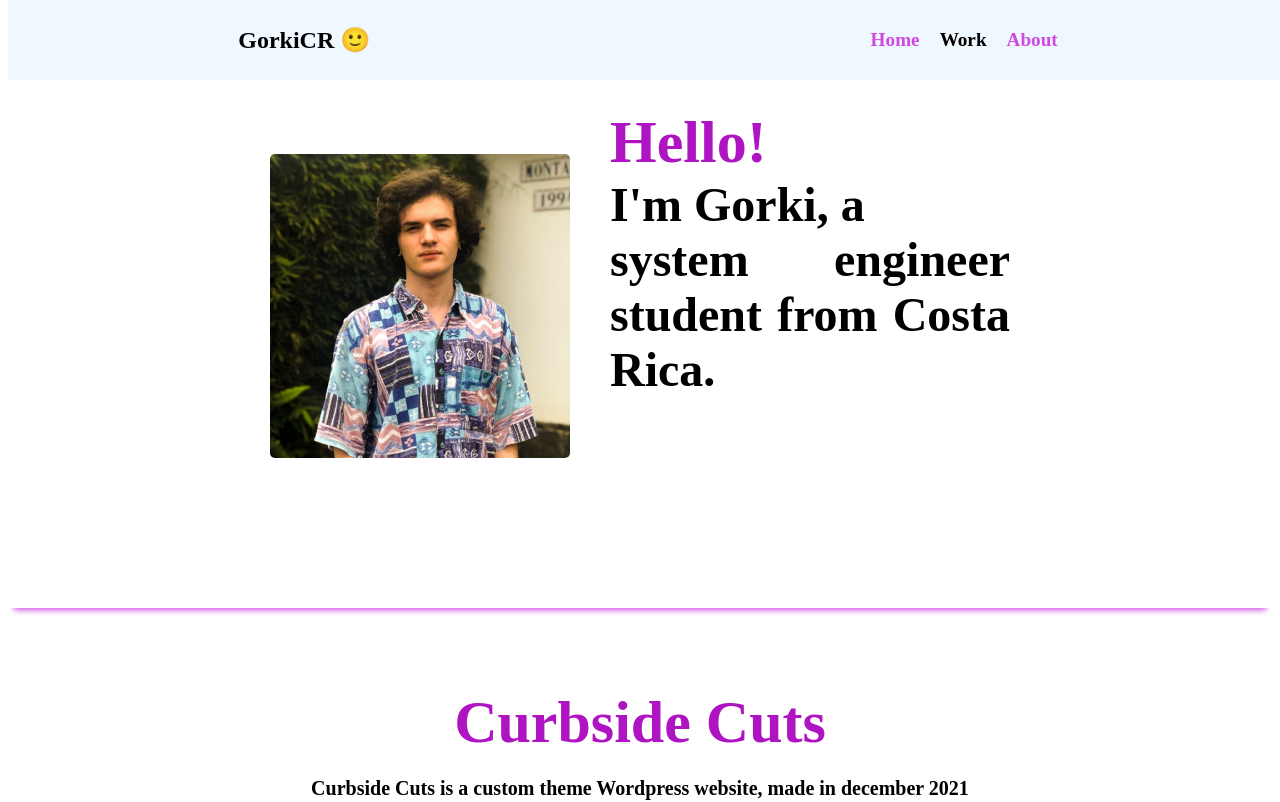
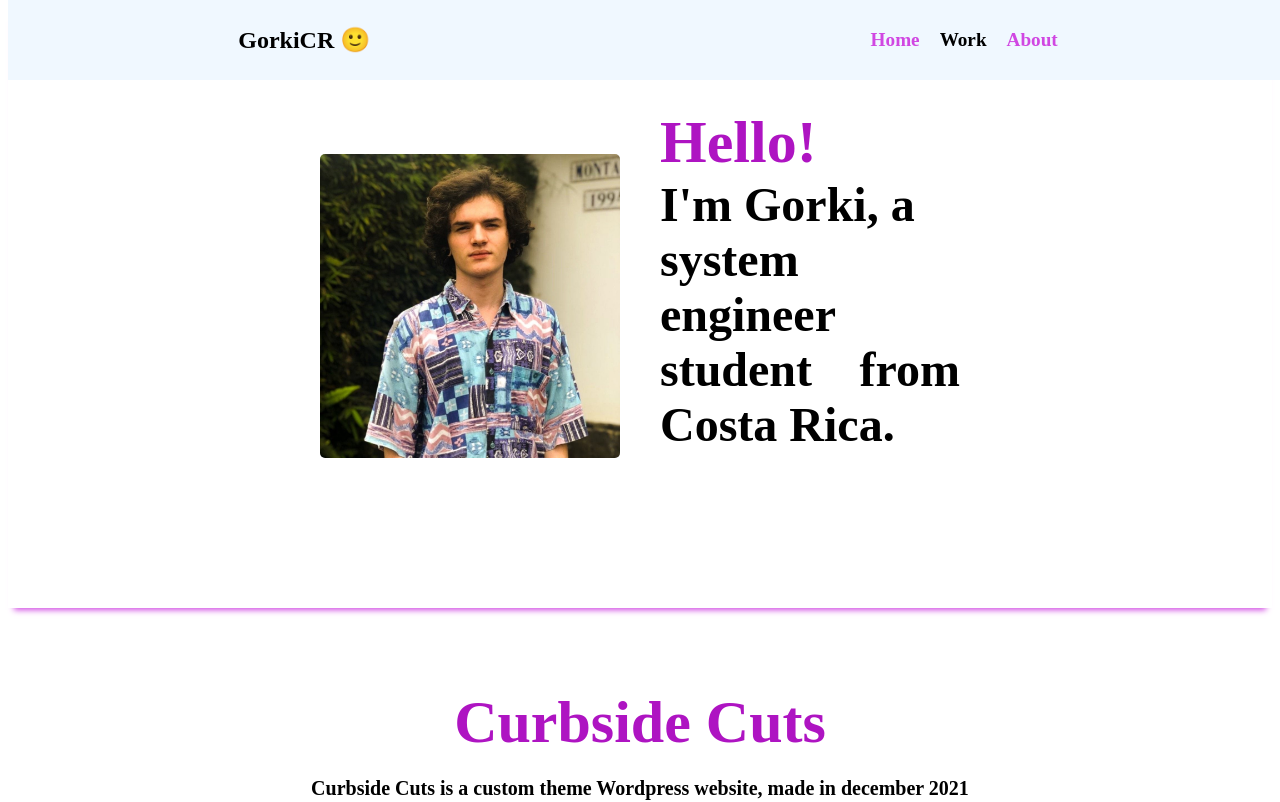
Before and after one commit to Gorkir6/port_folio, a React (Create React App) app: page / in a window 1280 px wide. Shown: the top 802 px of the page. Built offline with nearby package versions, Linux system fonts and the light colour scheme; the HTML template or start-up script is replaced by a standard one.

Commit message:
Justify fix

```diff
--- a/src/styles/App.css
+++ b/src/styles/App.css
@@ -90,7 +90,7 @@
   border-radius: 5px;
 }
 .hero_content{
-  width: 400px;
+  width: 300px;
   height: 400px;
   font-size: 48px;
   font-weight: bold;
@@ -249,14 +249,12 @@ input[type=submit]:hover{
   .socials{
     font-size: 2rem;
   }
-
-}
-@media screen and (max-width: 700px){
   .info{
     width: 80%;
-    text-align: unset;
+    text-align: start;
   }
 }
+
 @media screen and (max-width: 400px){
   h1{
     font-size: 1.3em;
```
